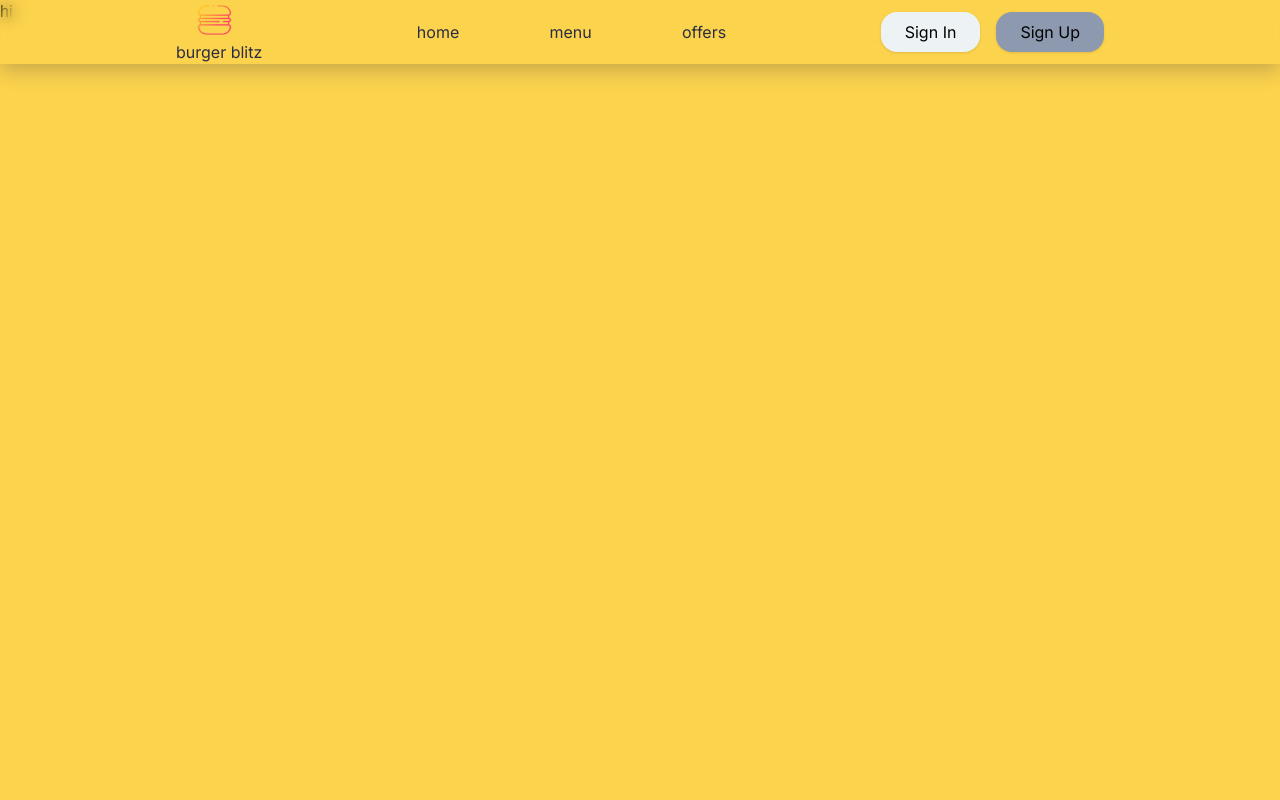
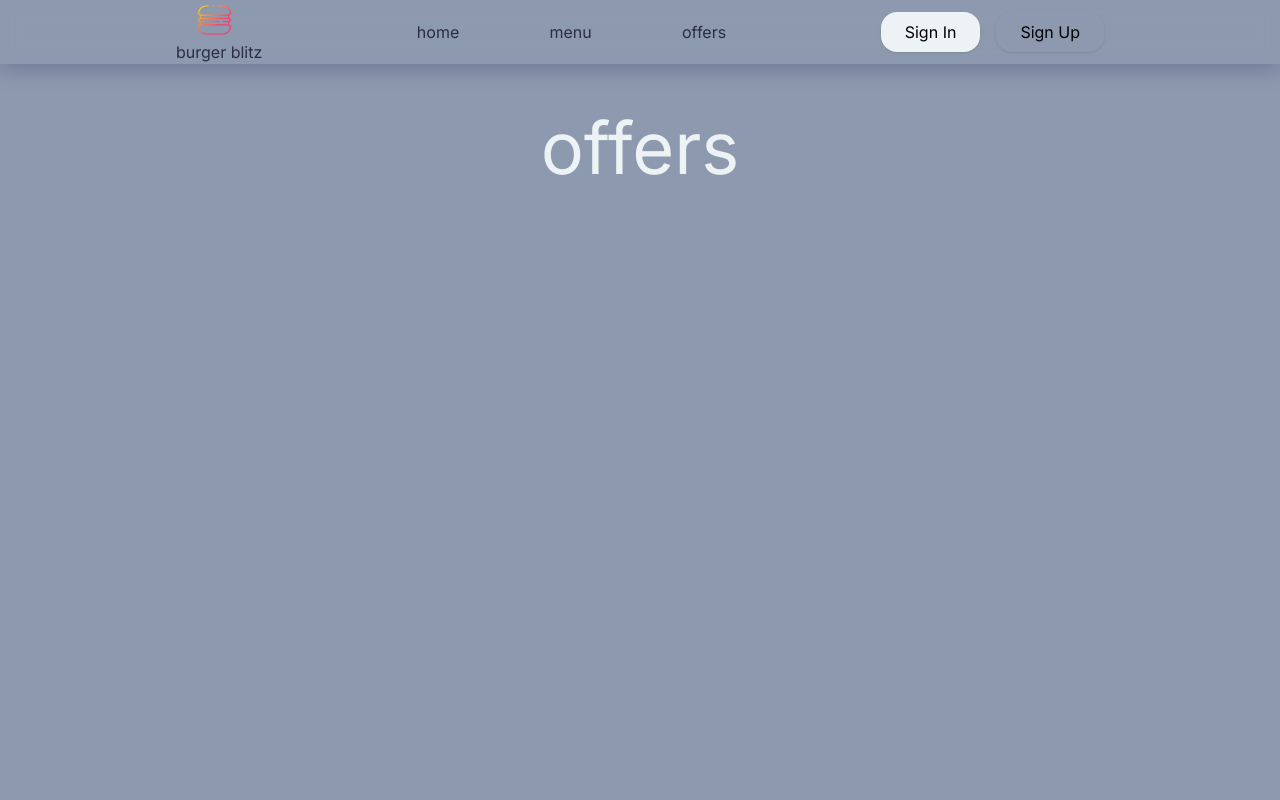
Before and after one commit to hasithaPerera2002/burger-shop-react, a React (Vite) app: page /offers in a window 1280 px wide. Shown: the top 800 px of the page. Built offline with nearby package versions, Linux system fonts and the light colour scheme; a web font is replaced by a local one.

Commit message:
menu card done

```diff
--- a/src/App.tsx
+++ b/src/App.tsx
@@ -1,8 +1,9 @@
-import { Routes, Route } from 'react-router-dom';
+import {Routes, Route} from 'react-router-dom';
 import Home from "./pages/home.tsx";
 import Menu from "./pages/menu.tsx";
 import Offers from "./pages/offers.tsx";
 import Navbar from "./layouts/navbar.tsx";
+import Footer from "./layouts/footer.tsx";
 
 
 function handleScroll() {
@@ -17,14 +18,15 @@ const LoadingScreen = () => {
     return (
         <>
 
-                    <Navbar />
-                    <div className="overscroll-contain" onScroll={handleScroll}>
-                        <Routes>
-                            <Route path="/" element={<Home />} />
-                            <Route path="/menu" element={<Menu />} />
-                            <Route path="/offers" element={<Offers />} />
-                        </Routes>
-                    </div>
+            <Navbar/>
+            <div className="overscroll-contain" onScroll={handleScroll}>
+                <Routes>
+                    <Route path="/" element={<Home/>}/>
+                    <Route path="/menu" element={<Menu/>}/>
+                    <Route path="/offers" element={<Offers/>}/>
+                </Routes>
+            </div>
+            <Footer/>
 
         </>
     );
--- a/src/components/cards/menuCard.tsx
+++ b/src/components/cards/menuCard.tsx
@@ -43,7 +43,7 @@ function MenuCard({image,name,price}:MenuCardProps) {
         <motion.div
             onHoverStart={handleHover}
             onHoverEnd={handleHoverEnd}
-            className={"h-[25rem] my-5 bg-tertiary relative overflow-hidden rounded-3xl"}>
+            className={"h-[25rem] shadow-custom-shadow my-5 bg-tertiary relative overflow-hidden rounded-3xl"}>
            <motion.div className={"h-3/4 "}
                variants={imageVariant}
                initial={"initial"}
--- a/src/pages/home.tsx
+++ b/src/pages/home.tsx
@@ -17,7 +17,7 @@ import {motion,} from "framer-motion";
 import RoundButton from "../components/roundButton.tsx";
 import OfferCard from "../components/cards/offerCard.tsx";
 import SpecialCard from "../components/cards/specialCard.tsx";
-import Footer from "../layouts/footer.tsx";
+
 
 
 function Home() {
@@ -364,7 +364,7 @@ function Home() {
                         fill="#EDF2F4" fillOpacity="0.5"/>
                 </svg>
             </section>
-            <Footer/>
+
         </>
     );
 }
--- a/src/pages/menu.tsx
+++ b/src/pages/menu.tsx
@@ -20,7 +20,7 @@ function Menu() {
             <div className={"mx-[10rem]  "}>
                 <div className={"font-normal font-inter text-7xl text-center text-tertiary mb-28"}>menu</div>
                 <div className={" flex flex-wrap h-full"}>
-                    <div className={"w-full rounded-3xl overflow-hidden sm:w-1/2 md:w-1/3 lg:w-1/3 xl:w-1/3 p-4"}>
+                    <div className={"w-full  rounded-3xl overflow-hidden sm:w-1/2 md:w-1/3 lg:w-1/3 xl:w-1/3 p-4"}>
                         <MenuCard image={image1} name={"lorem"} price={100}/>
                     </div>
                     <div className={"w-full sm:w-1/2 md:w-1/3 lg:w-1/3 xl:w-1/3 p-4"}>
--- a/src/pages/offers.tsx
+++ b/src/pages/offers.tsx
@@ -1,7 +1,6 @@
 import {useDispatch} from "react-redux";
-import { secondary} from "../state/colorReducer.ts";
+import {secondary} from "../state/colorReducer.ts";
 import {useEffect} from "react";
-
 
 
 function Offers() {
@@ -14,10 +13,18 @@ function Offers() {
     }, []);
 
 
+    return (
+        <section className={"bg-secondary min-h-[100vh] w-full pt-28"}>
+            <div className={"mx-[10rem]  "}>
+                <div className={"font-normal font-inter text-7xl text-center text-tertiary mb-28"}>offers</div>
+                <div className={" flex flex-wrap h-full"}>
 
-    return (
-        <div className={'h-[100vh] bg-amber-300'}>hi</div>
-    );
+
+                </div>
+            </div>
+        </section>
+    )
+        ;
 }
 
 export default Offers;
--- a/tailwind.config.js
+++ b/tailwind.config.js
@@ -23,7 +23,8 @@ export default {
                 'chango': ['Chango', 'sans-serif']
             },
             boxShadow: {
-                'card': '0 6px 20px 0 rgb(1 5 64 / 21%)'
+                'card': '0 6px 20px 0 rgb(1 5 64 / 21%)',
+                'custom-shadow': '0px 0px 10px 5px rgba(0,0,0,0.2)',
 
             },
             textShadow: {
@@ -31,7 +32,8 @@ export default {
                 DEFAULT: '2px 2px 4px var(--tw-shadow-color)',
                 lg: '4px 4px 8px var(--tw-shadow-color)',
                 xl: '4px 4px 16px var(--tw-shadow-color)',
-            }
+            },
+
         },
     },
     plugins: [
```
